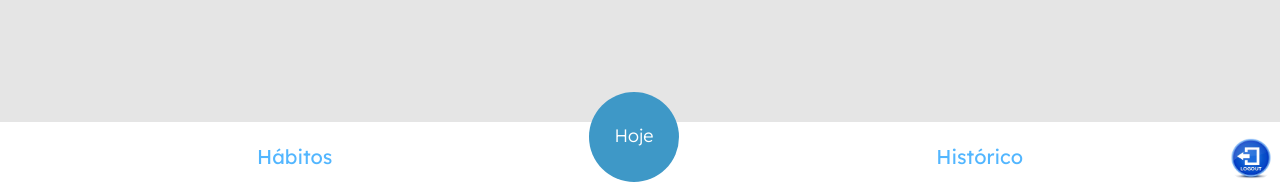
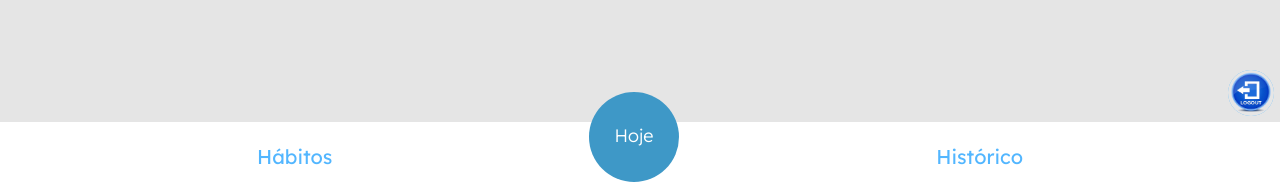
Before and after one commit to ga-dutra/Habit-of-mine, a React (Create React App) app: page /historico in a window 1280 px wide. Shown: the part 608-797 px from the top of the page. Built offline with nearby package versions, Linux system fonts and the light colour scheme.

Commit message:
correção posicionamento botão logout

```diff
--- a/src/components/Footer.js
+++ b/src/components/Footer.js
@@ -55,9 +55,11 @@ const LogoutButton = styled.div`
   width: 46px;
   height: 46px;
   position: fixed;
-  bottom: 10px;
+  bottom: 76px;
   right: 6px;
   z-index: 2;
+  border-radius: 50%;
+  background-color: #52b6ff;
   img {
     width: 46px;
     height: 46px;
```
Also changed, not shown: src/assets/img/logout.png.
